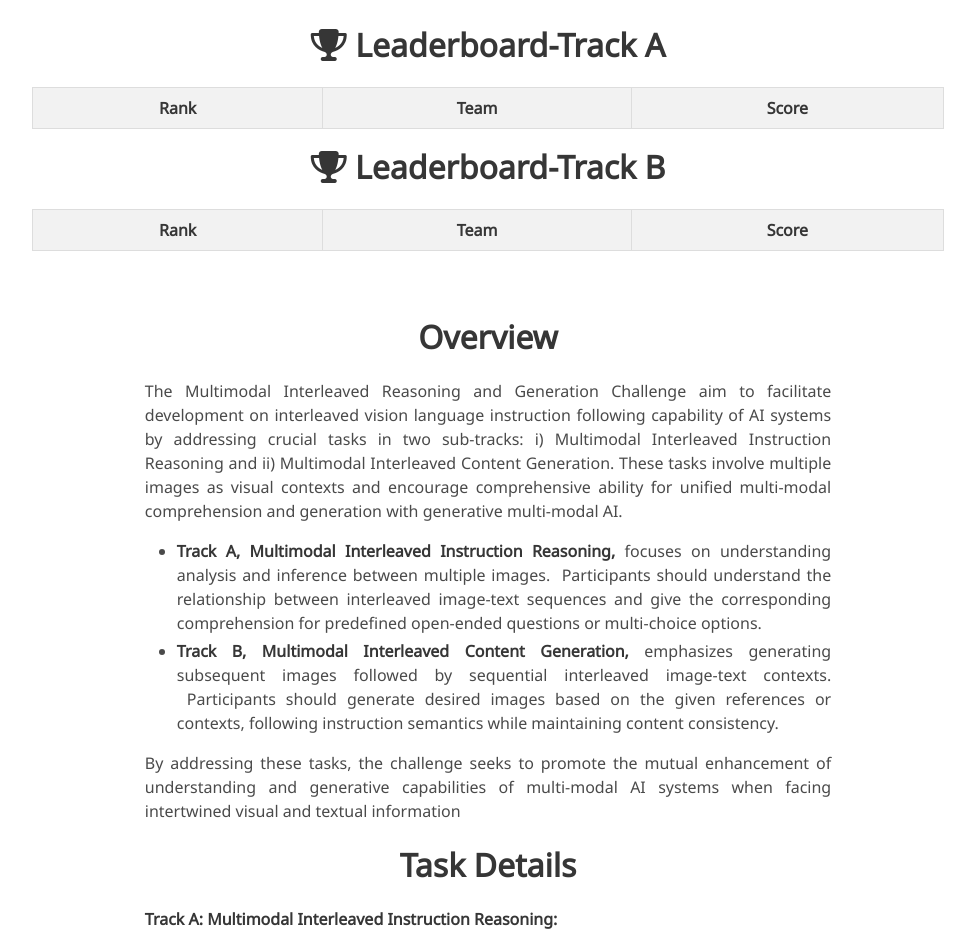
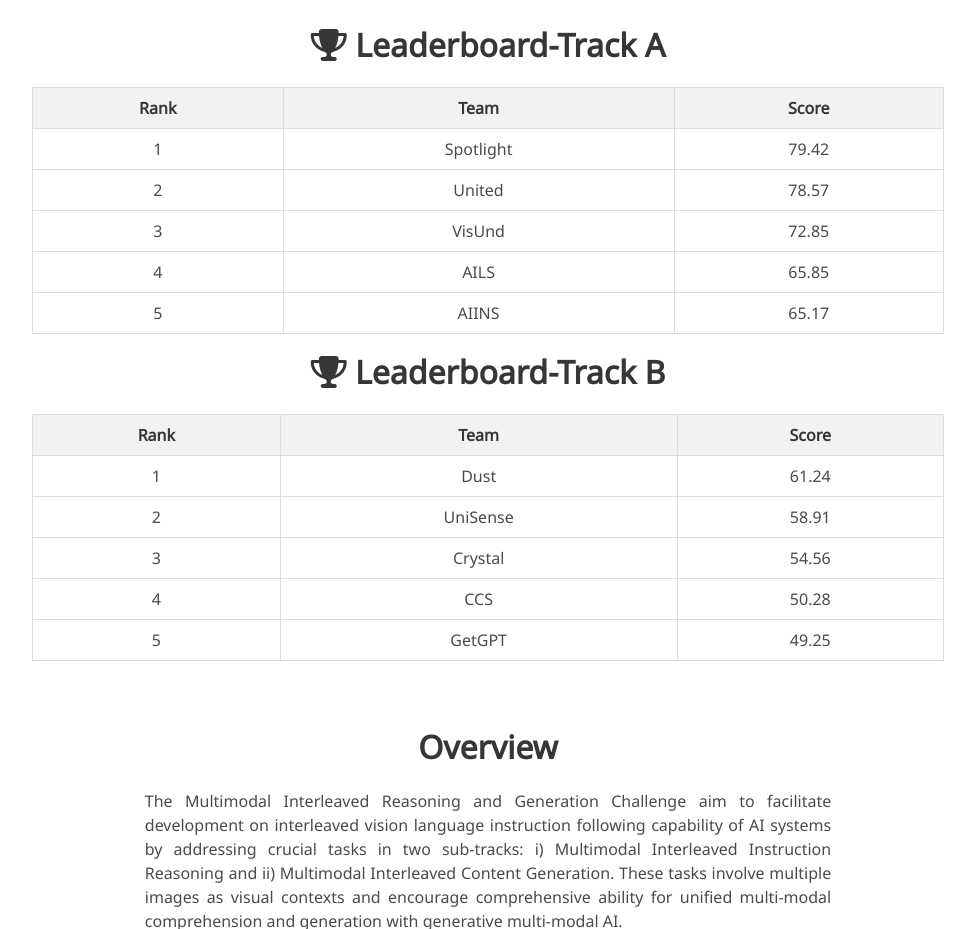
Before and after one commit to mm25mirage/mirage, a plain HTML site: page index.html in a window 1280 px wide. Shown: the part 880-1809 px from the top of the page, without its empty margins (152-1127 px from the left). Drawn offline with nearby package versions, Linux system fonts and the light colour scheme; some icons are missing; a web font is replaced by a local one.

Commit message:
update score

```diff
--- a/index.html
+++ b/index.html
@@ -201,6 +201,36 @@
               </tr>
             </thead>
             <tbody>
+              <tr>
+                <td>1</td>
+                <td>Spotlight</td>
+                <td>79.42</td>
+              </tr>
+              <tr>
+                <td>2</td>
+                <td>United</td>
+                <td>78.57</td>
+              </tr>
+              <tr>
+                <td>3</td>
+                <td>VisUnd</td>
+                <td>72.85</td>
+              </tr>
+              <tr>
+                <td>4</td>
+                <td>AILS</td>
+                <td>65.85</td>
+              </tr>
+              <tr>
+                <td>5</td>
+                <td>AIINS</td>
+                <td>65.17</td>
+              </tr>
+              <!-- <tr>
+                <td>6</td>
+                <td>haochen</td>
+                <td>60.95</td>
+              </tr> -->
             </tbody>
           </table>
             <div class="columns is-centered has-text-centered">
@@ -218,7 +248,38 @@
                 </tr>
               </thead>
               <tbody>
+                <tr>
+                  <td>1</td>
+                  <td>Dust</td>
+                  <td>61.24</td>
+                </tr>
+                <tr>
+                  <td>2</td>
+                  <td>UniSense</td>
+                  <td>58.91</td>
+                </tr>
+                <tr>
+                  <td>3</td>
+                  <td>Crystal</td>
+                  <td>54.56</td>
+                </tr>
+                <tr>
+                  <td>4</td>
+                  <td>CCS</td>
+                  <td>50.28</td>
+                </tr>
+                <tr>
+                  <td>5</td>
+                  <td>GetGPT</td>
+                  <td>49.25</td>
+                </tr>
+                <!-- <tr>
+                  <td>6</td>
+                  <td>haochen</td>
+                  <td>60.95</td>
+                </tr> -->
               </tbody>
+            </table>
         </table>
     </div>
 
```
Lines whose indentation alone changed are shown as unchanged.
